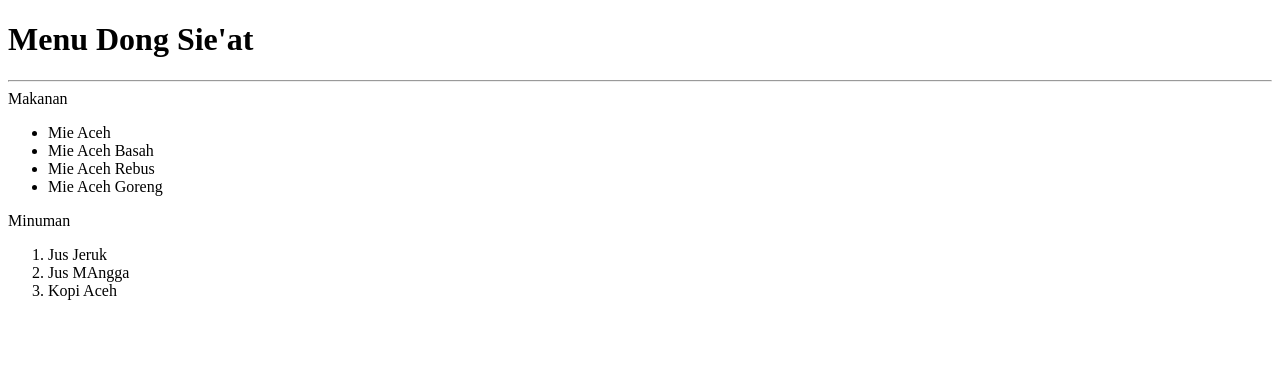
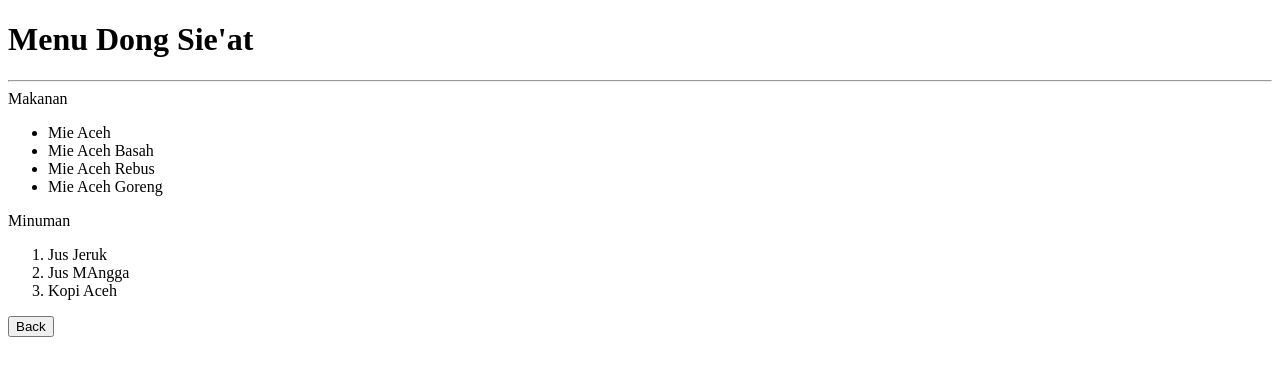
Before and after one commit to fairahalmira/html-portofolio, a plain HTML site: page Tugas_Week2/public/Menu.html in a window 1280 px wide. Drawn offline with Linux system fonts and the light colour scheme.

Commit message:
Menu.html

```diff
--- a/Tugas_Week2/public/Menu.html
+++ b/Tugas_Week2/public/Menu.html
@@ -21,5 +21,6 @@
       <li>Jus MAngga</li>
       <li>Kopi Aceh</li>
     </ol>
+    <a href="../index.html"><button>Back</button></a>
   </body>
 </html>
```
